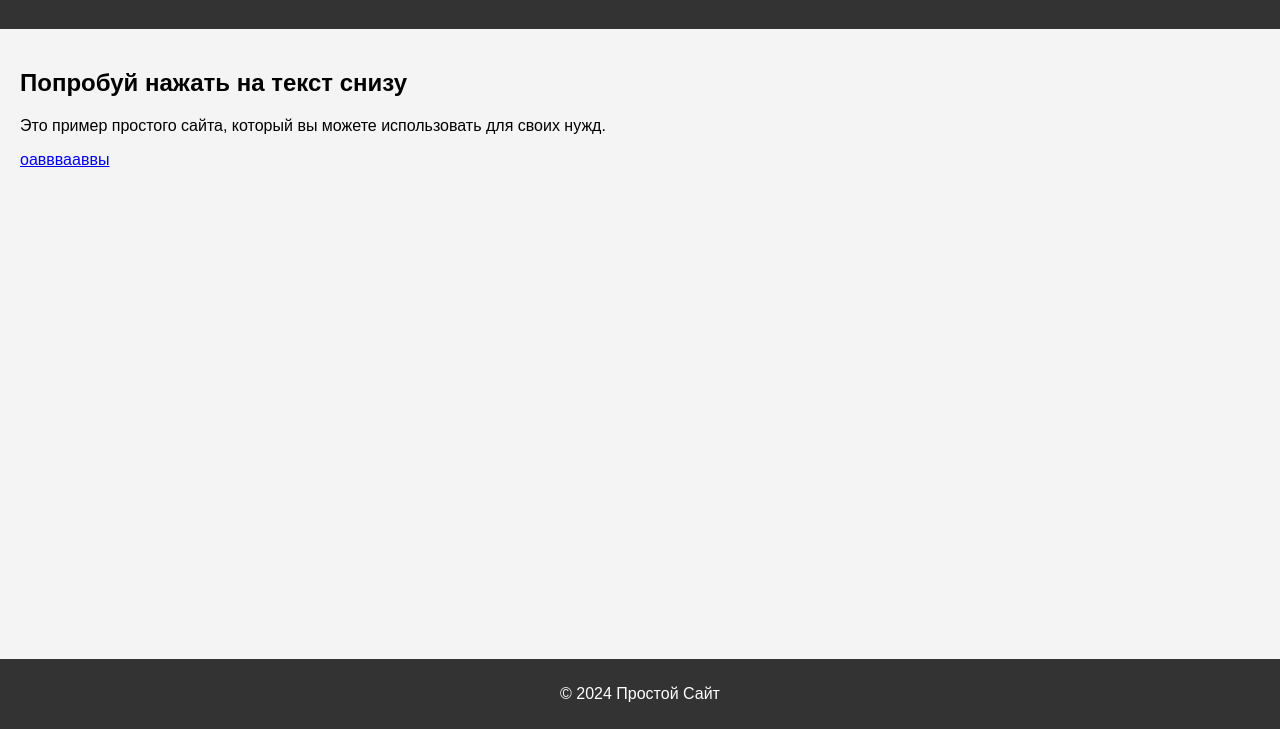
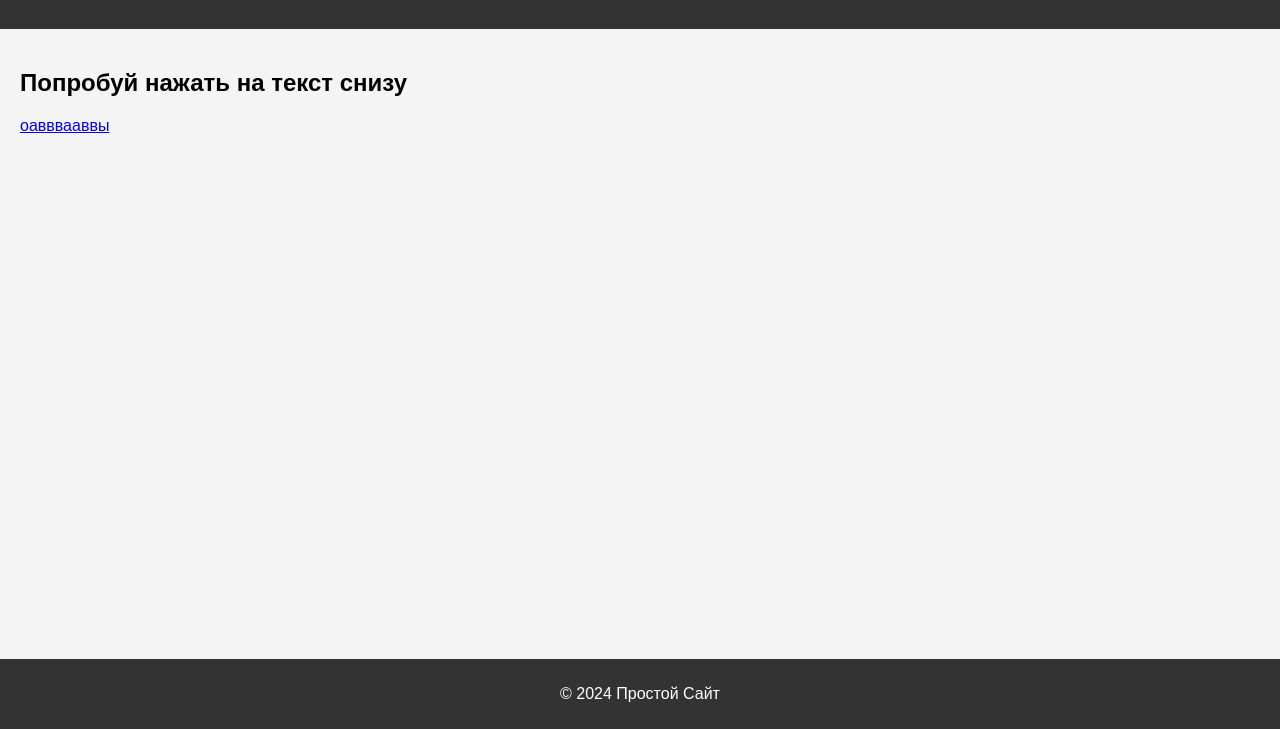
Before and after one commit to nalldero/expert-potato, a plain HTML site: page index.html in a window 1280 px wide. Shown: the part 71-800 px from the top of the page. Drawn offline with Linux system fonts and the light colour scheme.

Commit message:
Update index.html

```diff
--- a/index.html
+++ b/index.html
@@ -52,7 +52,7 @@
 
     <main>
         <h2>Попробуй нажать на текст снизу</h2>
-        <p>Это пример простого сайта, который вы можете использовать для своих нужд.</p>
+
         <a href="https://www.youtube.com/watch?v=5xP0dRTU5X4 ">оавввааввы</a>
 
     </main>
```
